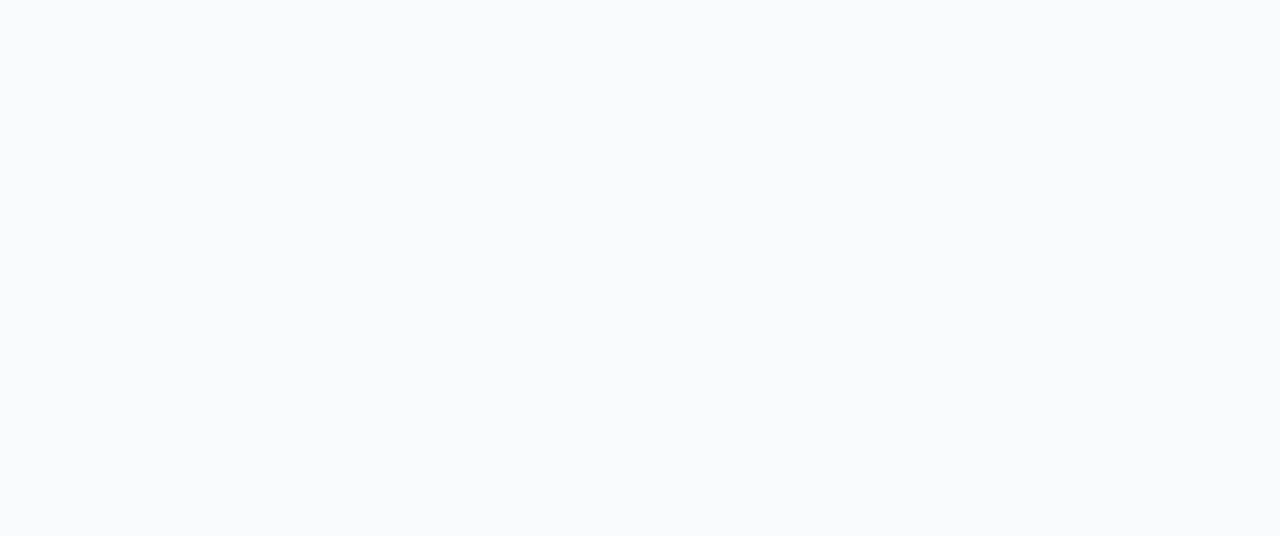
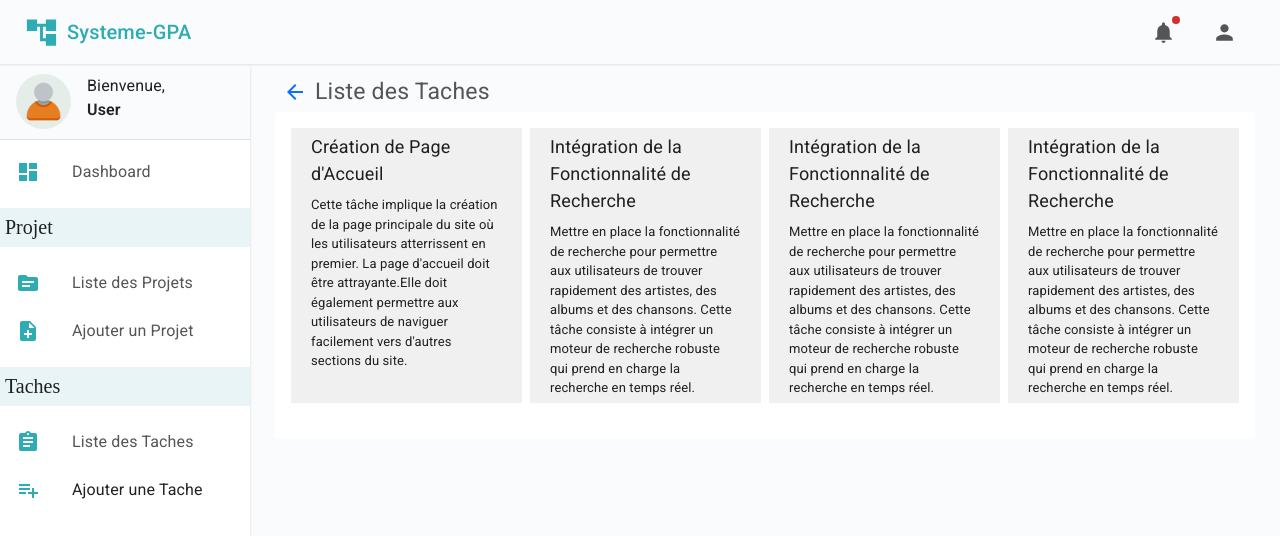
Before and after one commit to viadel13/systeme-GPA, a React (Create React App) app: page /listeTache in a window 1280 px wide. Before the commit this address had no page. Shown: the top 536 px of the page. Built offline with nearby package versions, Linux system fonts and the light colour scheme.

Commit message:
first commit

```diff
--- a/package.json
+++ b/package.json
@@ -3,6 +3,9 @@
   "version": "0.1.0",
   "private": true,
   "dependencies": {
+    "@dnd-kit/core": "^6.1.0",
+    "@dnd-kit/sortable": "^8.0.0",
+    "@dnd-kit/utilities": "^3.2.2",
     "@emotion/react": "^11.11.3",
     "@emotion/styled": "^11.11.0",
     "@mui/icons-material": "^5.15.5",
--- a/src/assets/css/index.css
+++ b/src/assets/css/index.css
@@ -9,3 +9,6 @@ body{
   background-color: #f9fbfd;
   color: #555555;
 }
+.tache{
+
+}
--- a/src/components/Root.js
+++ b/src/components/Root.js
@@ -3,6 +3,7 @@ import Main from "./Main/Index";
 import Dashboard from "./Dashboard/Index";
 import AjoutProjet from "./Sidebar/AjoutProjet/Index";
 import ListeProjet from "./Sidebar/ListeProjet/Index";
+import ListeTache from "./Sidebar/ListeTache/Index";
 const Root = () => {
   return (
     <Router>
@@ -11,6 +12,7 @@ const Root = () => {
           <Route index path='/' element={<Dashboard />} />
           <Route path='/ajoutProjet' element={<AjoutProjet />} />
           <Route path='/ListeProjet' element={<ListeProjet />} />
+          <Route path='/listeTache' element={<ListeTache />} />
         </Route>
       </Routes>
     </Router>
--- a/src/components/Sidebar/Index.js
+++ b/src/components/Sidebar/Index.js
@@ -76,7 +76,7 @@ const Sidebar = () => {
                   Liste des Projets
                 </CustomStyled>
               }
-               />
+              />
             </ListItemButton>
           </ListItem>
 
@@ -103,7 +103,12 @@ const Sidebar = () => {
               <ListItemIcon >
                 <Assignment sx={{ color: '#2eacb3' }} />
               </ListItemIcon>
-              <ListItemText primary="Liste des Taches" />
+              <ListItemText primary={
+                <CustomStyled to="/listeTache">
+                  Liste des Taches
+                </CustomStyled>
+              }
+              />
             </ListItemButton>
           </ListItem>
 
--- /dev/null
+++ b/src/components/Sidebar/ListeTache/Index.js
@@ -0,0 +1,101 @@
+import { Box, Card, IconButton, Paper, Stack, Typography } from '@mui/material'
+import { active } from '../../../redux/reducers/rootReducer'
+import { useDispatch, useSelector } from 'react-redux';
+import { ArrowBack, ArrowForward } from '@mui/icons-material';
+import { DndContext, KeyboardSensor, PointerSensor, TouchSensor, closestCenter, closestCorners, useSensor, useSensors } from '@dnd-kit/core';
+import { SortableItems } from '../../SortableItems';
+import { useState } from 'react';
+import { arrayMove, sortableKeyboardCoordinates } from '@dnd-kit/sortable';
+
+const ListeTache = () => {
+
+  const activeState = useSelector((state) => state.systemeGPA.active);
+  const dispatch = useDispatch();
+  const [itemsTache, setItemsTache] = useState([
+    {
+      id: 1,
+      title: "Création de Page d'Accueil",
+      description:
+        "Cette tâche implique la création de la page principale du site où les utilisateurs atterrissent en premier. La page d'accueil doit être attrayante.Elle doit également permettre aux utilisateurs de naviguer facilement vers d'autres sections du site.",
+      width: '100%',
+    },
+    {
+      id: 2,
+      title: "Intégration de la Fonctionnalité de Recherche",
+      description:
+        "Mettre en place la fonctionnalité de recherche pour permettre aux utilisateurs de trouver rapidement des artistes, des albums et des chansons. Cette tâche consiste à intégrer un moteur de recherche robuste qui prend en charge la recherche en temps réel.",
+      width: '100%',
+    },
+    {
+      id: 3,
+      title: "Intégration de la Fonctionnalité de Recherche",
+      description:
+        "Mettre en place la fonctionnalité de recherche pour permettre aux utilisateurs de trouver rapidement des artistes, des albums et des chansons. Cette tâche consiste à intégrer un moteur de recherche robuste qui prend en charge la recherche en temps réel.",
+      width: '100%',
+    },
+    {
+      id: 4,
+      title: "Intégration de la Fonctionnalité de Recherche",
+      description:
+        "Mettre en place la fonctionnalité de recherche pour permettre aux utilisateurs de trouver rapidement des artistes, des albums et des chansons. Cette tâche consiste à intégrer un moteur de recherche robuste qui prend en charge la recherche en temps réel.",
+      width: '100%',
+    },
+
+  ]);
+
+  const getTachePos = id => itemsTache.findIndex(tache=>tache.id === id);
+
+  function handleDragEnd(event) {
+    const {active, over} = event;
+
+    if(active.id === over.id) return;
+
+    setItemsTache((itemsTache)=>{
+      const originePos = getTachePos(active.id);
+      const newPos = getTachePos(over.id)
+      return arrayMove(itemsTache, originePos, newPos);
+    })
+  }
+
+  const sensors = useSensors(
+    useSensor(PointerSensor),
+    useSensor(TouchSensor),
+    useSensor(KeyboardSensor,{
+      coordinateGetter: sortableKeyboardCoordinates,
+    }),
+
+  )
+
+  return (
+    <Box sx={{ padding: { xs: '0 8px', sm: '0 30px', md: '0 25px' } }}>
+      <Stack
+        direction='row'
+        alignItems='center'
+        mt={1}
+      >
+        {
+          !activeState
+            ? <IconButton
+              onClick={() => dispatch(active(!activeState))}
+              sx={{ display: { xs: 'none', sm: 'none', md: 'flex' } }}
+            >
+              <ArrowBack sx={{ color: '#0d6efd' }} />
+            </IconButton>
+            : <IconButton
+              onClick={() => dispatch(active(!activeState))}
+              sx={{ display: { xs: 'none', sm: 'none', md: 'flex' } }}
+            >
+              <ArrowForward sx={{ color: '#0d6efd' }} />
+            </IconButton>
+        }
+        <Typography component='span' sx={{ fontSize: '23px' }}>Liste des Taches</Typography>
+      </Stack>
+
+      <DndContext collisionDetection={closestCorners} onDragEnd={handleDragEnd} sensors={sensors} >
+        <SortableItems items={itemsTache} />
+      </DndContext>
+    </Box>
+  )
+}
+
+export default ListeTache
--- /dev/null
+++ b/src/components/SortableItems.js
@@ -0,0 +1,16 @@
+import { SortableContext, rectSortingStrategy, verticalListSortingStrategy } from '@dnd-kit/sortable';
+import {  Card, Stack, Typography } from "@mui/material";
+import Taches from './Taches';
+
+export function SortableItems(props) {
+
+  return (
+    <Card elevation={0} sx={{ width: '100%', padding: '16px', height: '100%', touchAction: 'none' }}>
+      <Stack sx={{display: 'flex', flexDirection:{xs: 'column', sm: 'column', md: 'row'}}} gap={1}>
+        <SortableContext items={props.items} strategy={rectSortingStrategy} lock>
+          {props.items.map((i) => <Taches id={i.id} key={i.id} items={i} />)}
+        </SortableContext>
+      </Stack>
+    </Card>
+  )
+};
--- /dev/null
+++ b/src/components/Taches.js
@@ -0,0 +1,34 @@
+import { useSortable } from '@dnd-kit/sortable';
+import { Box, Grid, Typography } from '@mui/material';
+import { CSS } from '@dnd-kit/utilities';
+
+const Taches = ({ id, items }) => {
+  const { attributes, listeners, setNodeRef, transform, transition } = useSortable({ id });
+  const style = {
+    transition,
+    transform: CSS.Transform.toString(transform)
+  }
+  return (
+
+      <Box
+        bgcolor='#f0f0f0'
+        component='div'
+        ref={setNodeRef}
+         {...attributes}
+        {...listeners}
+        style={style}
+        sx={{ width: items.width, height: 'auto', p: '5px 20px', mb: '20px' }}
+      >
+        <Typography component='h6' fontSize='18px' mb={1}>
+          {items.title}
+        </Typography>
+        <Typography component='p' fontSize='13px'>
+          {items.description}
+        </Typography>
+      </Box>
+
+
+  )
+}
+
+export default Taches;
```
Also changed, not shown: src/App.js (+3 -4 lines), 1 other file (tests, documents, lock files or other folders).
